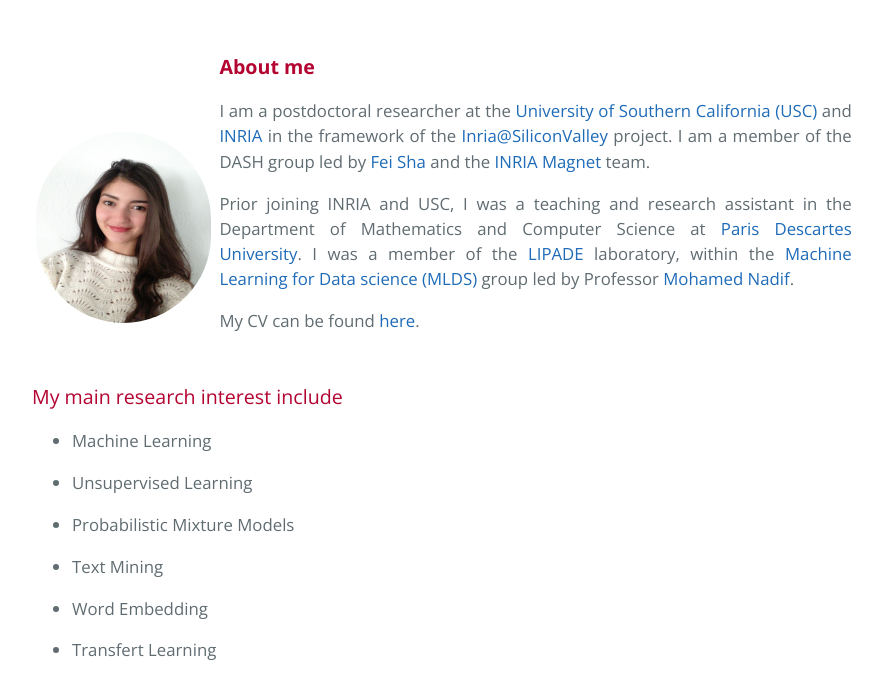
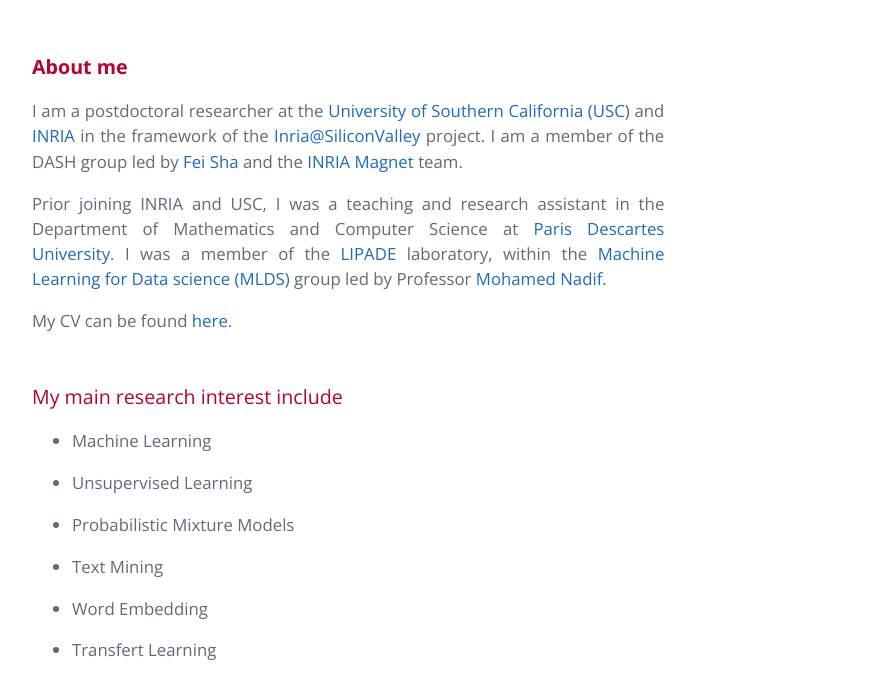
Before and after one commit to melailem/melailem.github.io, a plain HTML site: page index.html in a window 1280 px wide. Shown: the part 75-767 px from the top of the page, without its empty margins (192-1074 px from the left). Drawn offline with nearby package versions, Linux system fonts and the light colour scheme.

Commit message:
Add existing file

```diff
--- a/index.html
+++ b/index.html
@@ -28,9 +28,6 @@
     <section class="main-content">
 
 <div id = "perso">
-	<div class = "perso_pic">
-		<div class ="member"><a href="#"><img src="melissa.jpg" alt="" id="Aghiles_Salah" width= "80" height= "90" class="roundedImage" /></a></div>
-	</div>
 
 	<div class = "perso_info">
 		<h3><a id="about" class="anchor" href="#" aria-hidden="true"><span aria-hidden="true" class="octicon octicon-link"></span></a><strong>About me</strong></h3>
```
